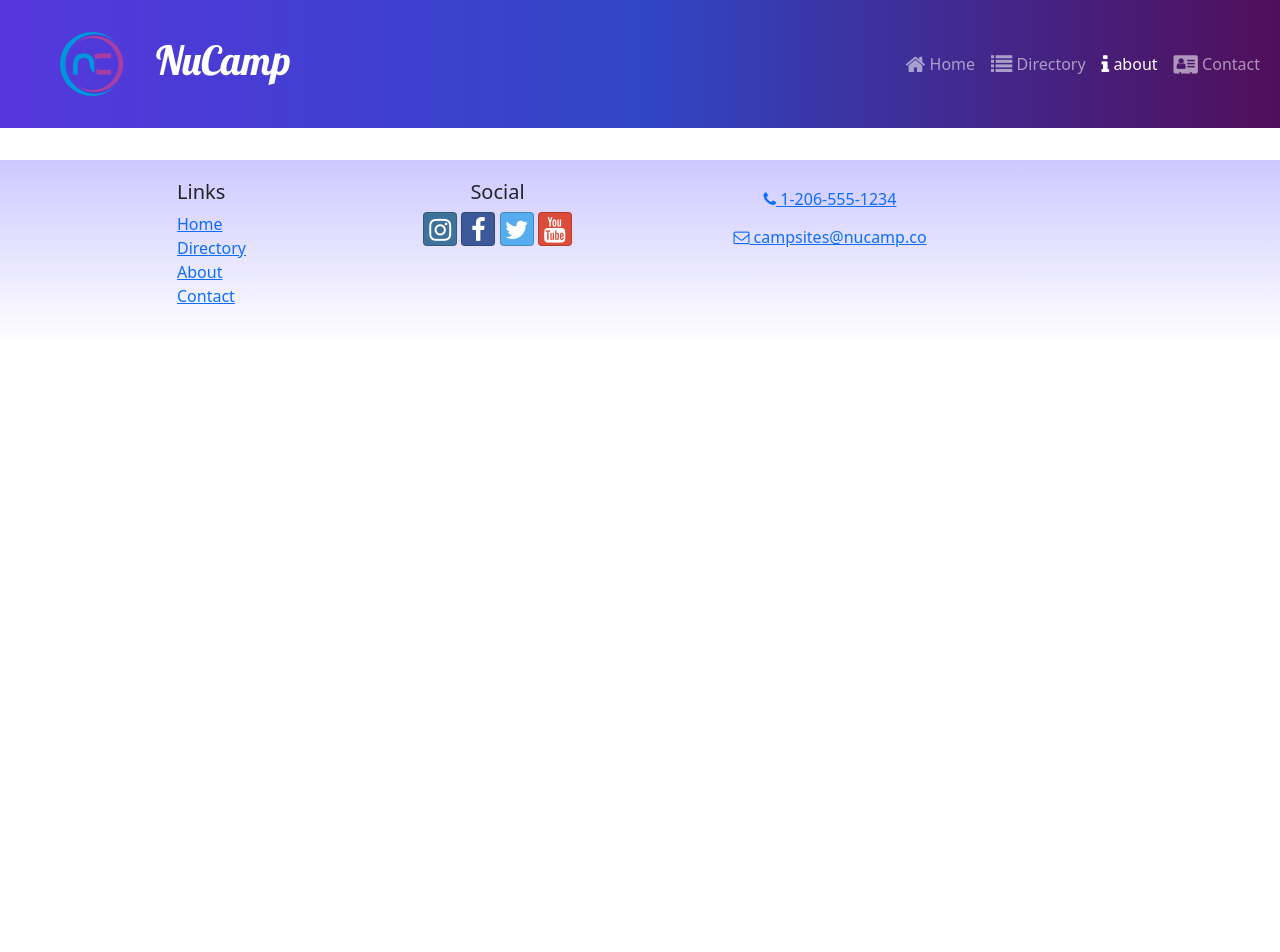
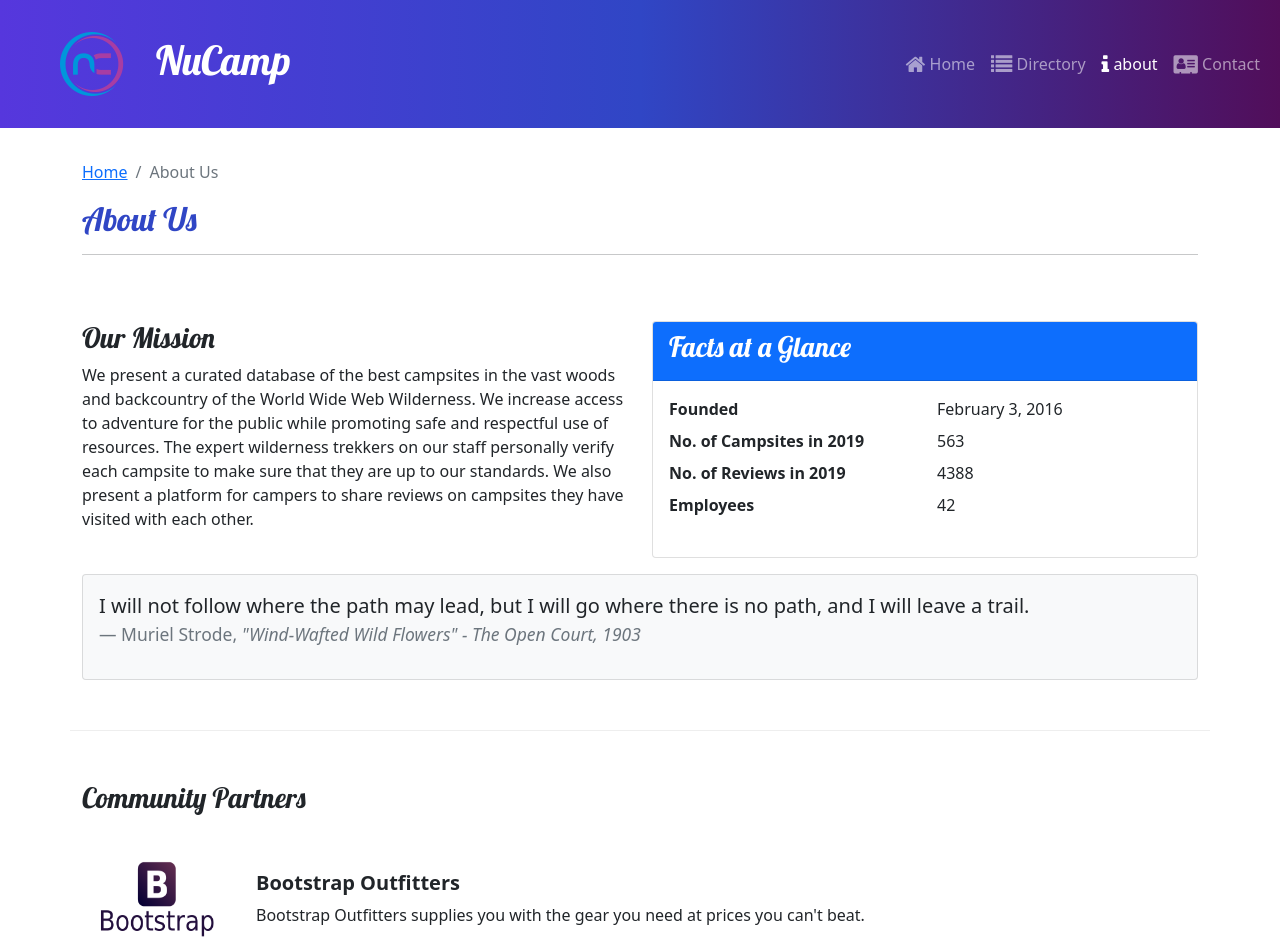
Before and after one commit to UJordan/class-react-project, a React (Create React App) app: page /about in a window 1280 px wide. Shown: the top 952 px of the page. Before the commit the page ends 800 px from the top, so only its background shows below. Built offline with nearby package versions, Linux system fonts and the light colour scheme.

Commit message:
AnimatedDisplayCard

```diff
--- a/src/App.js
+++ b/src/App.js
@@ -6,6 +6,7 @@
 // import logo from './logo.svg';
 import CampsitesDirectoryPage from './pages/CampsitesDirectoryPage';
 import CampsiteDetailPage from './pages/CampsiteDetailPage';
+import AboutPage from './pages/AboutPage';
 import './App.css';
 
 
@@ -21,6 +22,7 @@
           path='directory/:campsiteId'
           element={<CampsiteDetailPage />}
         />
+        <Route path='about' element={<AboutPage />} />
       </Routes>
       <Footer />
     </div>
--- /dev/null
+++ b/src/features/display/AnimatedDisplayCard.js.js
@@ -0,0 +1,32 @@
+import {useState, useEffect } from 'react';
+import { Card, CardImg, CardText, CardBody, CardTitle } from 'reactstrap';
+import { useSpring, animated } from 'react-spring';
+
+const AnimatedDisplayCard = ({ item }) => {
+    const { image, name, description } = item;
+    const [toggle, setToggle] = useState(false);
+
+    const animatedStyle = useSpring({
+        opacity: toggle ? 1: 0,
+        transform: toggle ? 'scale(1,1)' : 'scale(1,0)',
+        config: { duration: 500 }
+    });
+
+    useEffect(() => {
+        setToggle(true);
+    }, []);
+
+    return (
+        <animated.div style={animatedStyle}>
+            <Card>
+                <CardImg src={image} alt={name} />
+                <CardBody>
+                    <CardTitle>{name}</CardTitle>
+                    <CardText>{description}</CardText>
+                </CardBody>
+            </Card>
+        </animated.div>
+    );
+};
+
+export default AnimatedDisplayCard;
--- a/src/features/display/DisplayList.js
+++ b/src/features/display/DisplayList.js
@@ -1,18 +1,22 @@
 import { Col, Row } from 'reactstrap';
-import DisplayCard from './DisplayCard';
+// import DisplayCard from './DisplayCard';
+import AnimatedDisplayCard from './AnimatedDisplayCard.js';
 import { selectFeaturedCampsite } from '../campsites/campsitesSlice';
 import { selectFeaturedPromotion } from '../promotions/promotionsSlice';
+import { selectFeaturedPartner } from '../partners/partnersSlice';
 
 const DisplayList = () => {
-    const items = [selectFeaturedCampsite(), selectFeaturedPromotion()];
+    const items = [selectFeaturedCampsite(), selectFeaturedPromotion(), selectFeaturedPartner()];
 
     return (
         <Row>
             {items.map((item, idx) => {
                 return (
-                    <Col md className='m-1' key={idx}>
-                        <DisplayCard item={item} />
-                    </Col>
+                    item && (
+                        <Col md className='m-1' key={idx}>
+                            <AnimatedDisplayCard item={item} />
+                        </Col>
+                    )
                 );
             })}
         </Row>
--- /dev/null
+++ b/src/features/partners/Partner.js
@@ -0,0 +1,18 @@
+const Partner = ({ partner }) => {
+    const { image, name, description } = partner;
+
+    if (partner) {
+        return(
+            <>
+                <img src={image} alt={name} style={{ width:'150px' }} />
+                <div className='m-4'>
+                    <h5 className='fw-bold'>{name}</h5>
+                    {description}
+                </div>
+            </>
+        );
+    }
+    return null;
+};
+
+export default Partner;
--- /dev/null
+++ b/src/features/partners/PartnersList.js
@@ -0,0 +1,21 @@
+import { Col } from 'reactstrap';
+import Partner from './Partner';
+import { selectAllPartners } from './partnersSlice';
+
+const PartnersList = () => {
+    const partners = selectAllPartners();
+
+    return (
+        <Col className='mt-4'>
+            {partners.map((partner) => {
+                return (
+                    <div className='d-flex mb-5' key={partner.id}>
+                        <Partner partner={partner} />
+                    </div>
+                );
+            })}
+        </Col>
+    );
+};
+
+export default PartnersList;
--- /dev/null
+++ b/src/features/partners/partnersSlice.js
@@ -0,0 +1,9 @@
+import { PARTNERS } from '../../app/shared/PARTNERS';
+
+export const selectAllPartners = () => {
+    return PARTNERS;
+};
+
+export const selectFeaturedPartner = () => {
+    return PARTNERS.find((partner) => partner.featured);
+};
--- a/src/features/promotions/promotionsSlice.js
+++ b/src/features/promotions/promotionsSlice.js
@@ -1,4 +1,4 @@
-import {PROMOTIONS } from '../../app/shared/PROMOTIONS';
+import { PROMOTIONS } from '../../app/shared/PROMOTIONS';
 
 export const selectFeaturedPromotion = () => {
     return PROMOTIONS.find((promotion) => promotion.featured);
--- /dev/null
+++ b/src/pages/AboutPage.js
@@ -0,0 +1,74 @@
+import { Col, Row, Container, Card, CardBody, CardHeader } from 'reactstrap';
+import SubHeader from '../components/SubHeader';
+import PartnersList from '../features/partners/PartnersList';
+
+const AboutPage = () => {
+    return (
+        <Container>
+            {/* Where is this current prop coming from */}
+            <SubHeader current='About Us' />
+            <Row className='row-content'>
+                <Col sm='6'>
+                    <h3>Our Mission</h3>
+                    <p>
+                        We present a curated database of the best campsites in the
+                        vast woods and backcountry of the World Wide Web Wilderness.
+                        We increase access to adventure for the public while
+                        promoting safe and respectful use of resources. The expert
+                        wilderness trekkers on our staff personally verify each
+                        campsite to make sure that they are up to our standards. We
+                        also present a platform for campers to share reviews on
+                        campsites they have visited with each other.
+                    </p>
+                </Col>
+                <Col sm='6'>
+                    <Card>
+                        <CardHeader className='bg-primary text-white'>
+                            <h3>Facts at a Glance</h3>
+                        </CardHeader>
+                        <CardBody>
+                            <dl className='row'>
+                                <dt className='col-6'>Founded</dt>
+                                <dd className='col-6'>February 3, 2016</dd>
+                                <dt className='col-6'>No. of Campsites in 2019</dt>
+                                <dd className='col-6'>563</dd>
+                                <dt className='col-6'>No. of Reviews in 2019</dt>
+                                <dd className='col-6'>4388</dd>
+                                <dt className='col-6'>Employees</dt>
+                                <dd className='col-6'>42</dd>
+                            </dl>
+                        </CardBody>
+                    </Card>
+                </Col>
+                <Col>
+                    <Card className='bg-light mt-3'>
+                        <CardBody>
+                            <blockquote className='blockquote'>
+                                <p>
+                                    I will not follow where the path may lead, but I
+                                    will go where there is no path, and I will leave
+                                    a trail.
+                                </p>
+                                <footer className='blockquote-footer'>
+                                    Muriel Strode,{' '}
+                                    <cite title='Source Title'>
+                                        "Wind-Wafted Wild Flowers" - The Open Court,
+                                        1903
+                                    </cite>
+                                </footer>
+                            </blockquote>
+                        </CardBody>
+                    </Card>
+                </Col>
+            </Row>
+            <Row className='row-content'>
+                <Col xs='12'>
+                    <h3>Community Partners</h3>
+                </Col>
+                <PartnersList />
+            </Row>
+        </Container>
+    );
+};
+
+export default AboutPage;
```
